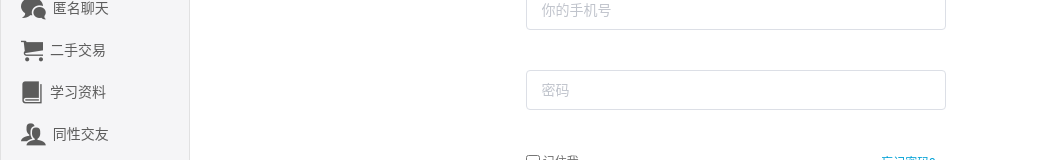
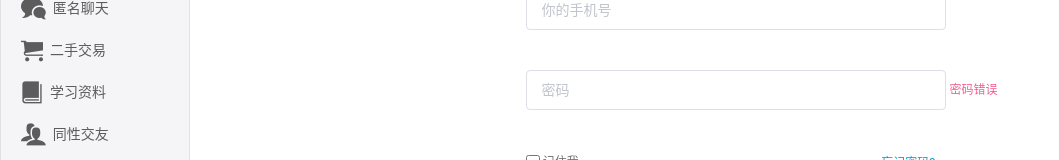
Before and after one commit to InTheWind1115/njtech-station, a Vue app in the folder njtech-app/: page /enroll in a window 1280 px wide. Shown: the part 170-330 px from the top of the page, without its empty margins (0-1059 px from the left). Built offline with nearby package versions, Linux system fonts and the light colour scheme.

Commit message:
修改登录功能

```diff
--- a/njtech-app/package.json
+++ b/njtech-app/package.json
@@ -8,6 +8,7 @@
   },
   "dependencies": {
     "ant-design-vue": "^1.6.4",
+    "axios": "^0.20.0",
     "babel-plugin-import": "^1.13.0",
     "core-js": "^3.6.5",
     "less": "^3.12.2",
--- a/njtech-app/src/views/enroll/Enroll.vue
+++ b/njtech-app/src/views/enroll/Enroll.vue
@@ -8,6 +8,7 @@
     </div>
     <div class="pwd input-placeholder focus-color distance">
       <input id="password" class="input-placeholder focus-color" type="password" placeholder="密码">
+      <span v-show="flag">密码错误</span>
     </div>
     <div class="agreement">
       <label for="agree">
@@ -16,15 +17,40 @@
       <span>忘记密码?</span>
     </div>
     <div class="btn">
-      <span class="btn-enroll">登录</span>
+      <span class="btn-enroll" @click="register">登录</span>
       <span class="btn-reg">注册</span>
     </div>
   </div>
 </template>
 
 <script>
+import axios from 'axios'
 export default {
-name: "enroll.vue"
+  name: "enroll.vue",
+  data() {
+    return {
+      flag: true
+    }
+  },
+  methods: {
+    register() {
+      let phone = document.getElementById("phone").value;
+      let pwd = document.getElementById("password").value;
+      let paras = {"phone": phone, "userpwd": pwd};
+      // console.log("##########" + axios);
+      axios({
+        method: "POST",
+        url: 'http://localhost:8081/njtech/',
+        data: paras,
+        headers: {
+          'Content-Type': 'application/x-www-form-urlencoded Access-Control-Allow-Origin',
+          'Access-Control-Allow-Origin': '*'
+        }
+      }).then(function(res) {
+        console.log(res);
+      });
+    }
+  }
 }
 </script>
 
@@ -181,5 +207,20 @@ name: "enroll.vue"
     .distance {
       margin-bottom: 40px!important;
     }
+
+    .pwd {
+      position: relative;
+
+      span {
+
+        position: absolute;
+        line-height: 40px;
+        height: 40px;
+        width: 48px;
+        right: -52px;
+        font-size: 12px;
+        color: #f45d90;
+      }
+    }
   }
 </style>
```
Also changed, not shown: 1 other file (tests, documents, lock files or other folders).
